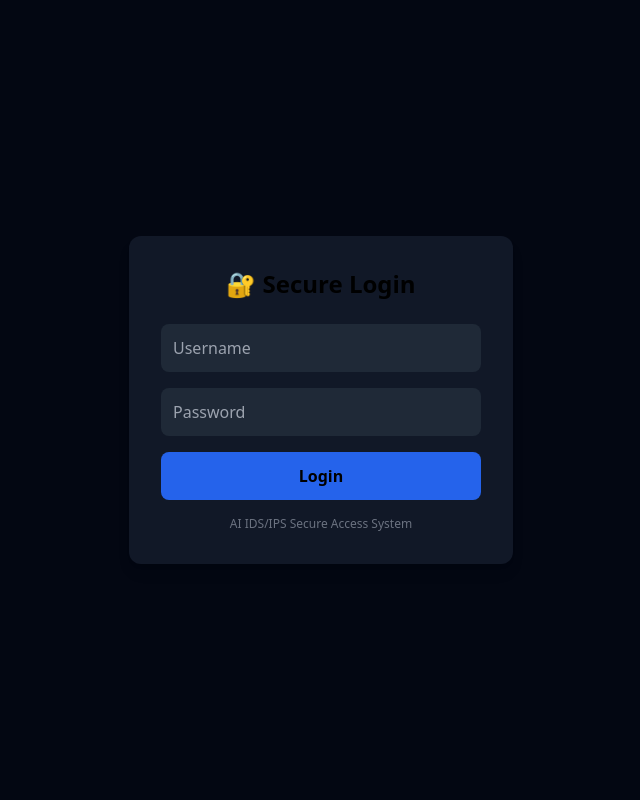
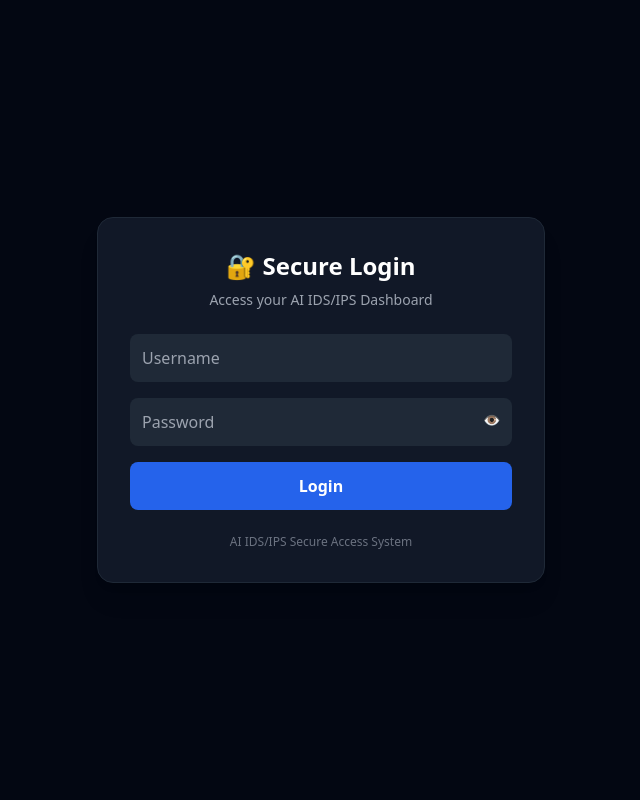
Before and after one commit to lovetechcyber/ai-ids, a Flask app: page / in a window 1280 px wide. Shown: the whole page, without its empty margins (319-959 px from the left). Run offline with Flask 3, Linux system fonts and the light colour scheme; some libraries are stand-ins or nearby versions.

Commit message:
Update login.html

```diff
--- a/dashboard/templates/login.html
+++ b/dashboard/templates/login.html
@@ -1,38 +1,78 @@
-<!DOCTYPE html>
-<html>
+<!DOCTYPE html><html lang="en">
 <head>
-    <title>Login</title>
+    <meta charset="UTF-8">
+    <meta name="viewport" content="width=device-width, initial-scale=1.0">
+    <title>Secure Login | AI IDS</title>
     <script src="https://cdn.tailwindcss.com"></script>
-</head>
+</head><body class="bg-gray-950 flex items-center justify-center min-h-screen text-white"><div class="bg-gray-900 p-8 rounded-2xl w-full max-w-md shadow-xl border border-gray-800"><h2 class="text-2xl font-bold mb-2 text-center">🔐 Secure Login</h2>
+<p class="text-gray-400 text-sm text-center mb-6">
+    Access your AI IDS/IPS Dashboard
+</p>
 
-<body class="bg-gray-950 flex items-center justify-center h-screen">
+<!-- Flash Messages from Flask -->
+{% with messages = get_flashed_messages(with_categories=true) %}
+  {% if messages %}
+    {% for category, message in messages %}
+      <div class="bg-red-500/20 text-red-400 p-3 rounded-lg text-sm mb-4 text-center">
+          {{ message }}
+      </div>
+    {% endfor %}
+  {% endif %}
+{% endwith %}
 
-<div class="bg-gray-900 p-8 rounded-xl w-96 shadow-lg">
+<form method="POST" action="{{ url_for('auth.login') }}" class="space-y-4" onsubmit="showLoader()">
 
-    <h2 class="text-2xl font-bold mb-6 text-center">🔐 Secure Login</h2>
+    <!-- Username -->
+    <input
+        type="text"
+        name="username"
+        placeholder="Username"
+        required
+        autocomplete="username"
+        class="w-full p-3 bg-gray-800 rounded-lg outline-none focus:ring-2 focus:ring-blue-500">
 
-    <form method="POST" class="space-y-4">
+    <!-- Password -->
+    <div class="relative">
+        <input
+            id="password"
+            type="password"
+            name="password"
+            placeholder="Password"
+            required
+            autocomplete="current-password"
+            class="w-full p-3 bg-gray-800 rounded-lg outline-none focus:ring-2 focus:ring-blue-500">
 
-        <input type="text" name="username"
-            placeholder="Username"
-            class="w-full p-3 bg-gray-800 rounded-lg outline-none">
+        <!-- Toggle visibility -->
+        <button type="button" onclick="togglePassword()"
+            class="absolute right-3 top-3 text-gray-400 text-sm">
+            👁
+        </button>
+    </div>
 
-        <input type="password" name="password"
-            placeholder="Password"
-            class="w-full p-3 bg-gray-800 rounded-lg outline-none">
+    <!-- Submit Button -->
+    <button id="loginBtn" type="submit"
+        class="w-full bg-blue-600 hover:bg-blue-500 transition p-3 rounded-lg font-bold flex justify-center items-center gap-2">
 
-        <button type="submit"
-            class="w-full bg-blue-600 hover:bg-blue-500 p-3 rounded-lg font-bold">
-            Login
-        </button>
+        <span id="btnText">Login</span>
+        <span id="loader" class="hidden animate-spin border-2 border-white border-t-transparent rounded-full w-4 h-4"></span>
 
-    </form>
+    </button>
 
-    <p class="text-xs text-gray-500 mt-4 text-center">
-        AI IDS/IPS Secure Access System
-    </p>
+</form>
 
-</div>
+<p class="text-xs text-gray-500 mt-6 text-center">
+    AI IDS/IPS Secure Access System
+</p>
 
-</body>
+</div><script>
+function togglePassword() {
+    const input = document.getElementById("password");
+    input.type = input.type === "password" ? "text" : "password";
+}
+
+function showLoader() {
+    document.getElementById("btnText").innerText = "Logging in...";
+    document.getElementById("loader").classList.remove("hidden");
+}
+</script></body>
 </html>
```
